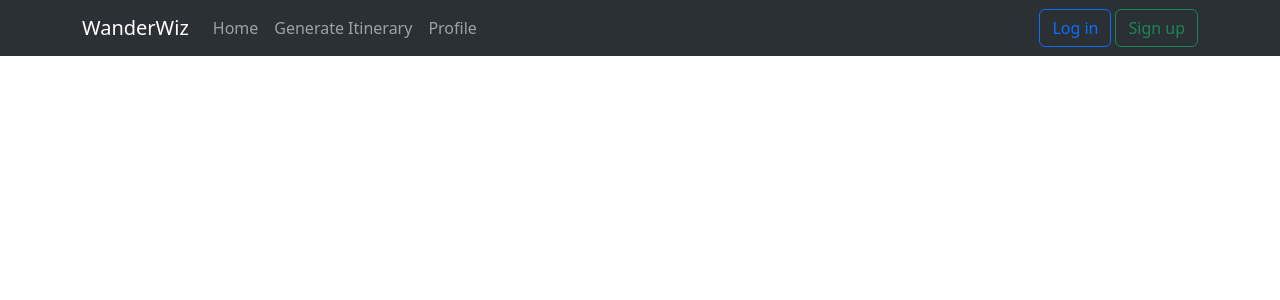
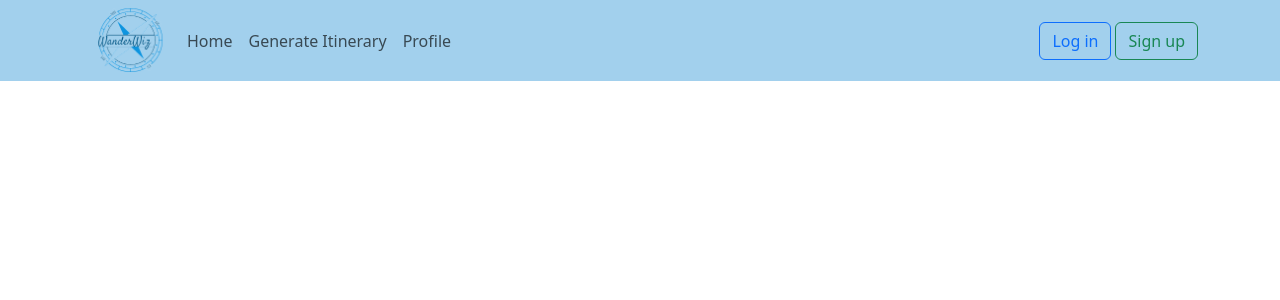
Before and after one commit to harshal2804/WanderWiz, a React (Vite) app in the folder Code/frontend/: page / in a window 1280 px wide. Shown: the top 300 px of the page. Built offline with nearby package versions, Linux system fonts and the light colour scheme.

Commit message:
edit navbar

```diff
--- a/Code/frontend/src/components/myNavbar.jsx
+++ b/Code/frontend/src/components/myNavbar.jsx
@@ -3,16 +3,18 @@ import Nav from 'react-bootstrap/Nav';
 import Navbar from 'react-bootstrap/Navbar';
 import ButtonGroup from 'react-bootstrap/ButtonGroup';
 import Button from 'react-bootstrap/Button';
+import WanderWizLogo from '../assets/WanderWizLogo.svg';
 
 export function MyNavbar() {
   return (
     <>
-      <Navbar expand="lg" className="bg-body-tertiary" bg="dark" data-bs-theme="dark">
+      <Navbar collapseOnSelect expand="lg" style={{ backgroundColor: '#a2d0ed'}}>
         <Container>
-          <Navbar.Brand href="#home">WanderWiz</Navbar.Brand>
-          <Navbar.Toggle aria-controls="basic-navbar-nav" />
+          <img src={WanderWizLogo} alt="WanderWiz Logo" width="65" height="65" className="mx-3 d-inline-block align-top" />
+          <Navbar.Toggle aria-controls="navbarScroll" />
+          <Navbar.Collapse id="navbarScroll">
             <Nav className="me-auto">
-                <Nav.Link href="#home">Home</Nav.Link>
+                <Nav.Link href="#home" >Home</Nav.Link>
                 <Nav.Link href="#generateItinerary">Generate Itinerary</Nav.Link>
                 <Nav.Link href="#profile">Profile</Nav.Link>
             </Nav>
@@ -24,6 +26,7 @@ export function MyNavbar() {
                 <Button variant="outline-success">Sign up</Button>{' '}
               </ButtonGroup>
             </Nav>
+          </Navbar.Collapse>
         </Container>
       </Navbar>
     </>
```
Also changed, not shown: Code/frontend/src/assets/WanderWizLogo.svg (added), 1 other file (tests, documents, lock files or other folders).
